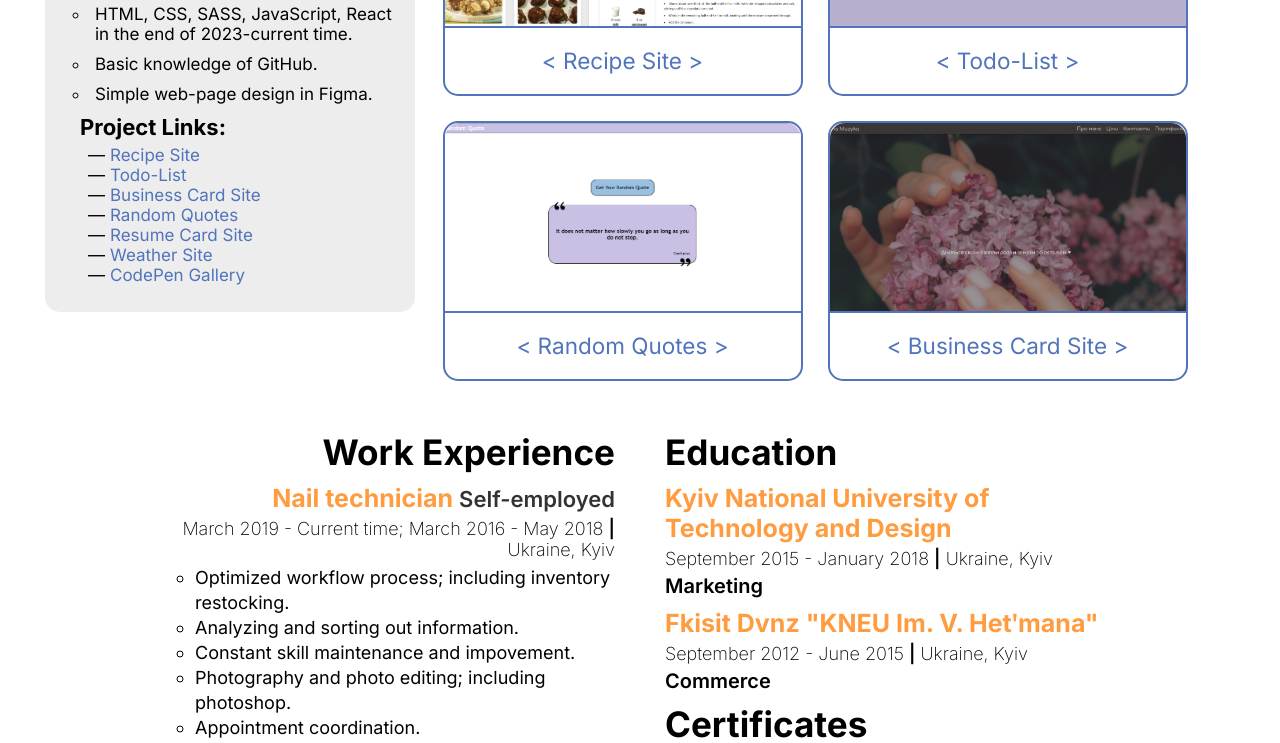
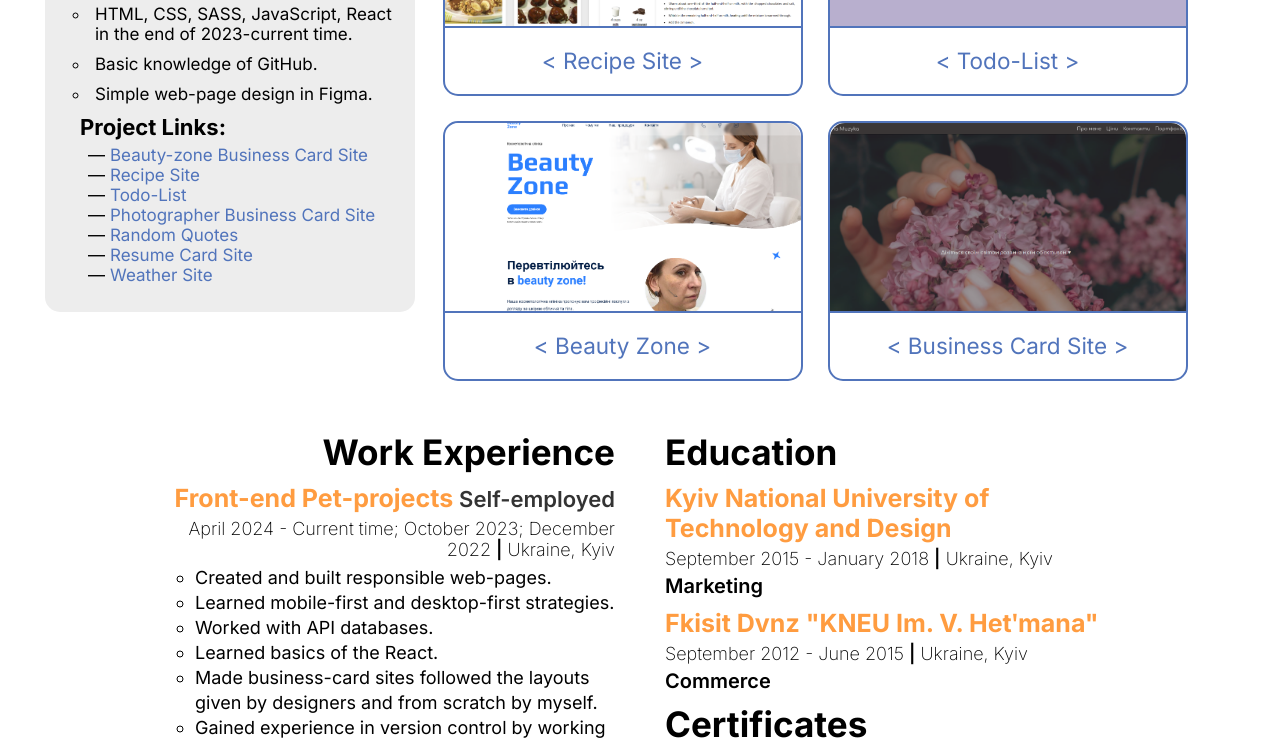
Before and after one commit to MilaPalchenko/portfolio, a React (Vite) app: page /about in a window 1280 px wide. Shown: the part 1120-1863 px from the top of the page. Built offline with nearby package versions, Linux system fonts and the light colour scheme.

Commit message:
resume updates

```diff
--- a/src/components/ExpandedText.jsx
+++ b/src/components/ExpandedText.jsx
@@ -11,7 +11,7 @@ export default function ExpandedText() {
             <img className="about-container__profile-img" src={Profile_picture} />
             <h1 className="about-container__name-title">Hi, I'm Liudmyla! </h1>
             <article className="about-container__about-text">
-                <p className="about-container__text"> 27 years old. Based in Kyiv. </p>
+                <p className="about-container__text"> 28 years old. Based in Kyiv. </p>
 
                 <p className="about-container__text">Curious personality. Knows how to google. Cat person. Into aesthetics.
                     Learned English by binge-watching TV-shows. And passionate about things I like.
--- a/src/components/Projects.jsx
+++ b/src/components/Projects.jsx
@@ -6,6 +6,7 @@ import Recipe_site from '../assets/about-page/site-preview/recipe-preview.png'
 import Todo_site from '../assets/about-page/site-preview/todo-preview.png'
 import Quotes_site from '../assets/about-page/site-preview/quotes-preview.png'
 import Business_card_site from '../assets/about-page/site-preview/business-card-preview.png'
+import Beauty_zone_card_site from "../assets/about-page/site-preview/beauty-zone-preview.png"
 
 export default function Projects() {
     return(
@@ -30,8 +31,8 @@ export default function Projects() {
                             <a className="project__link" target="_blank"
                                 href="https://random-quotes-mpal.netlify.app/">
                                 <img className="project__img-preview"
-                                    src={Quotes_site} alt="random quotes-site" />
-                                <h2 className="project__title">{"< Random Quotes >"}</h2>
+                                    src={Beauty_zone_card_site} alt="random quotes-site" />
+                                <h2 className="project__title">{"< Beauty Zone >"}</h2>
                             </a>
                         </div>
                         <div className="project">
--- a/src/components/ShortTextVers.jsx
+++ b/src/components/ShortTextVers.jsx
@@ -6,7 +6,7 @@ export default function ShortTextVers() {
         <section className="about-container__short-version">
             <h1 className="about-container__short-version--title">Short Version:</h1>
             <aside className="about-container__short-version__wrap">
-                <p className="about-container__short-version--text">27y.o. Kyiv.</p>
+                <p className="about-container__short-version--text">28y.o. Kyiv.</p>
                 <h1 className="about-container__short-version--text-title">Learned:</h1>
                 <ul className="list">
                     <ul className="list--title">
@@ -26,6 +26,12 @@ export default function ShortTextVers() {
                 <h1 className="about-container__short-version--text-title">Project Links:</h1>
                 <ul className="list">
                     <li className="list--item">
+                        <a href="https://beauty-zone-bc.netlify.app/"
+                            target="_blank">
+                            Beauty-zone Business Card Site
+                        </a>
+                    </li>
+                    <li className="list--item">
                         <a href="https://recipe-site-mpal.netlify.app"
                             target="_blank">
                             Recipe Site
@@ -40,8 +46,7 @@ export default function ShortTextVers() {
                     <li className="list--item">
                         <a href="https://darina-photographer.netlify.app"
                             target="_blank">
-                            Business Card Site
-
+                            Photographer Business Card Site
                         </a>
                     </li>
                     <li className="list--item">
@@ -62,11 +67,6 @@ export default function ShortTextVers() {
                             Weather Site
                         </a>
                     </li>
-                    <li className="list--item">
-                        <a href="https://codepen.io/milapiu"
-                            target="_blank">CodePen Gallery
-                        </a>
-                    </li>
                 </ul>
             </aside>
         </section>
--- a/src/components/WorkExp.jsx
+++ b/src/components/WorkExp.jsx
@@ -7,6 +7,31 @@ export default function WorkExp() {
             <h1 className="work-experience__title">
                 Work Experience
             </h1>
+            <div className="job">
+                <h1 className="job__title">Front-end Pet-projects <span className="job__place">Self-employed</span></h1>
+                <p className="job__time-period">April 2024 - Current time; October 2023; December 2022 <span className="job__separator">|</span> Ukraine, Kyiv</p>
+                <ul className="job__skills">
+                    <li className="job__skill">
+                        Created and built responsible web-pages.
+                    </li>
+                    <li className="job__skill">
+                        Learned mobile-first and desktop-first strategies.
+                    </li>
+                    <li className="job__skill">
+                        Worked with API databases.
+                    </li>
+                    <li className="job__skill">
+                        Learned basics of the React.
+                    </li>
+                    <li className="job__skill">
+                        Made business-card sites followed the layouts given by designers and from scratch by myself.
+                    </li>
+                    <li className="job__skill">
+                        Gained experience in version control by working with GitHub.
+                    </li>
+                </ul>
+            </div>
+
             <div className="job">
                 <h1 className="job__title">Nail technician <span className="job__place">Self-employed</span></h1>
                 <p className="job__time-period">March 2019 - Current time; March 2016 - May 2018 <span className="job__separator">|</span> Ukraine, Kyiv</p>
```
Also changed, not shown: src/assets/about-page/site-preview/beauty-zone-preview.png (added).
